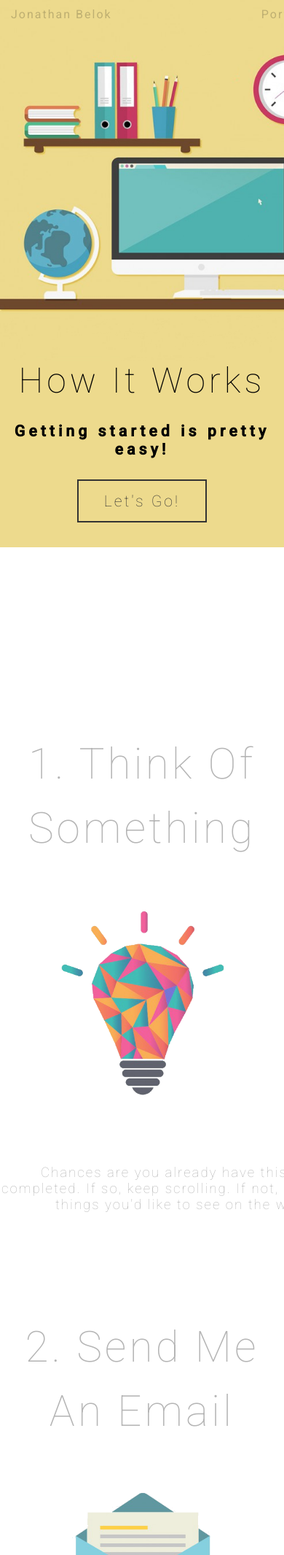
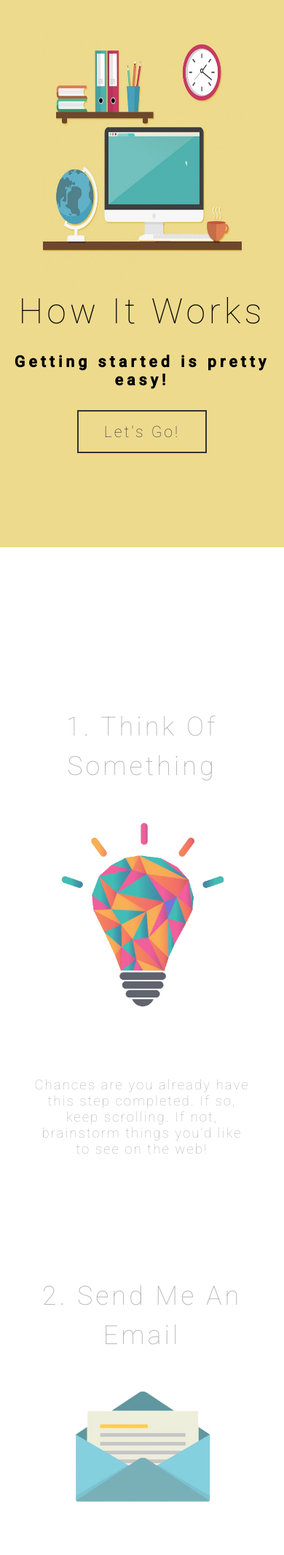
Before and after one commit to nimsdev/nimsdev.github.io, a PHP site: page /how-it-works.html in a window 390 px wide; the page is wider, and only the part inside the window is pictured. Shown: the top 2131 px of that part at 73% size. Run offline with PHP 8.4, Linux system fonts and the light colour scheme; some libraries are stand-ins or nearby versions.

Commit message:
css update

```diff
--- a/how-it-works.css
+++ b/how-it-works.css
@@ -194,3 +194,38 @@ a.mainlink:hover{
     margin:0 auto;
     margin-top:0;
 }
+
+
+
+ @media only screen
+  and (min-width: 375px)
+  and (max-width: 667px)
+ {
+
+      .heading img{
+          width:70%;
+          height:400px;
+      }
+
+
+     .headingText{
+         padding-top:50px;
+     }
+
+     .topbar{
+         display:none;
+     }
+
+
+     html, body{
+         overflow-x:none;
+     }
+
+     .content p{
+         width:300px;
+     }
+
+     .content h1{
+         font-size:27pt;
+     }
+}
```
